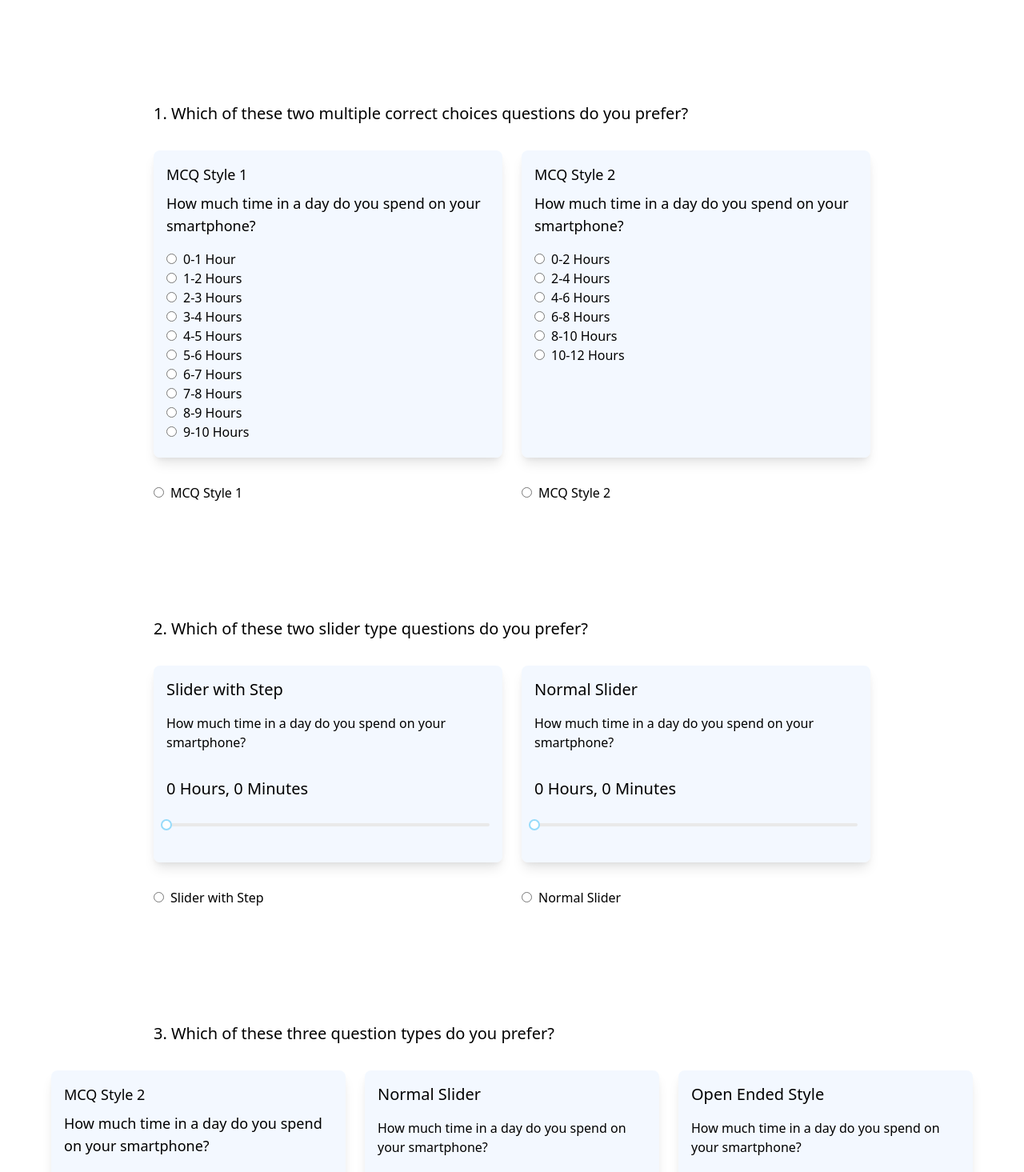
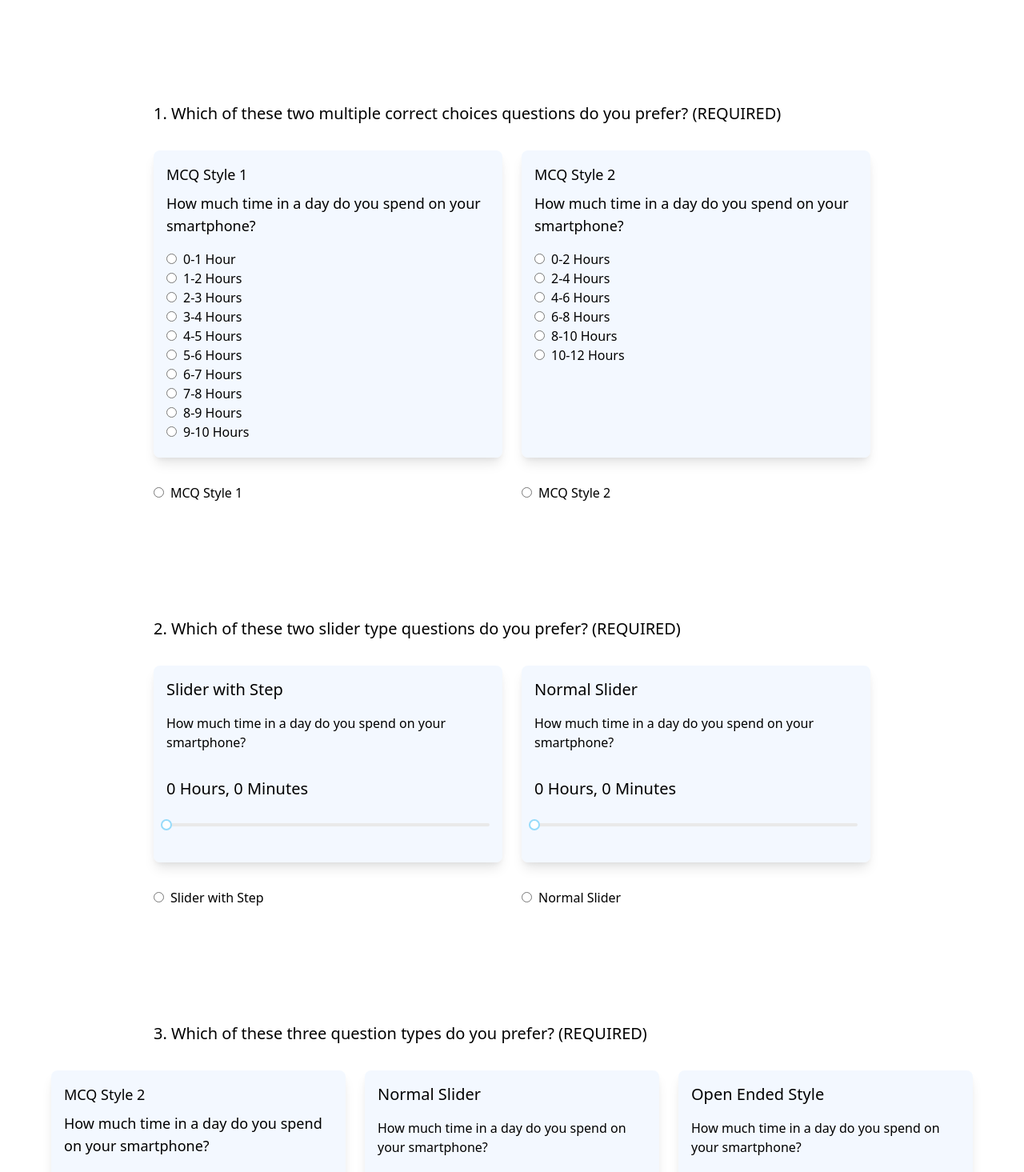
Before and after one commit to GLaDO8/sc-input-pref-testing, a React (Create React App) app: page / in a window 1280 px wide. Shown: the part 320-1785 px from the top of the page at 80% size. Built offline with nearby package versions, Linux system fonts and the light colour scheme.

Commit message:
added required attributes

```diff
--- a/src/App.js
+++ b/src/App.js
@@ -84,6 +84,7 @@ class App extends Component {
         </h3>
       );
     }
+
     return (
       <div className="px-4">
         <header className="mx-auto max-w-4xl mt-16">
@@ -116,7 +117,7 @@ class App extends Component {
 
         <h3 className="font-medium text-xl mx-auto max-w-4xl mt-36">
           1. Which of these two multiple correct choices questions do you
-          prefer?{" "}
+          prefer? (REQUIRED)
         </h3>
 
         <div className="mx-auto max-w-4xl mt-8">
@@ -135,6 +136,7 @@ class App extends Component {
                   checked={this.state.mcqPref === "MCQ Style 1"}
                   onChange={this.onMcqValueChange}
                   className="mr-2"
+                  required="required"
                 />
                 MCQ Style 1
               </label>
@@ -156,7 +158,8 @@ class App extends Component {
 
         <div className="mx-auto max-w-4xl mt-16">
           <h3 className="font-medium text-xl mx-auto max-w-4xl mt-36">
-            2. Which of these two slider type questions do you prefer?{" "}
+            2. Which of these two slider type questions do you prefer?
+            (REQUIRED)
           </h3>
 
           <div className="grid grid-cols-1 md:grid-cols-2 gap-6 gap-y-8 my-8">
@@ -174,6 +177,7 @@ class App extends Component {
                   checked={this.state.sliderPref === "Slider with Step"}
                   onChange={this.onSliderValueChange}
                   className="mr-2"
+                  required="required"
                 />
                 Slider with Step
               </label>
@@ -195,7 +199,7 @@ class App extends Component {
 
         <div className="mx-auto max-w-6xl mt-16 mb-24">
           <h3 className="font-medium text-xl mx-auto max-w-4xl mt-36">
-            3. Which of these three question types do you prefer?{" "}
+            3. Which of these three question types do you prefer? (REQUIRED)
           </h3>
           <div className="grid grid-cols-1 md:grid-cols-3 gap-6 gap-y-8 my-8">
             <div>{mcqComponent}</div>
@@ -215,6 +219,7 @@ class App extends Component {
                   checked={this.state.overAllPref === "MCQ Type"}
                   onChange={this.onOverallValueChange}
                   className="mr-2"
+                  required="required"
                 />
                 MCQ Type
               </label>
```
